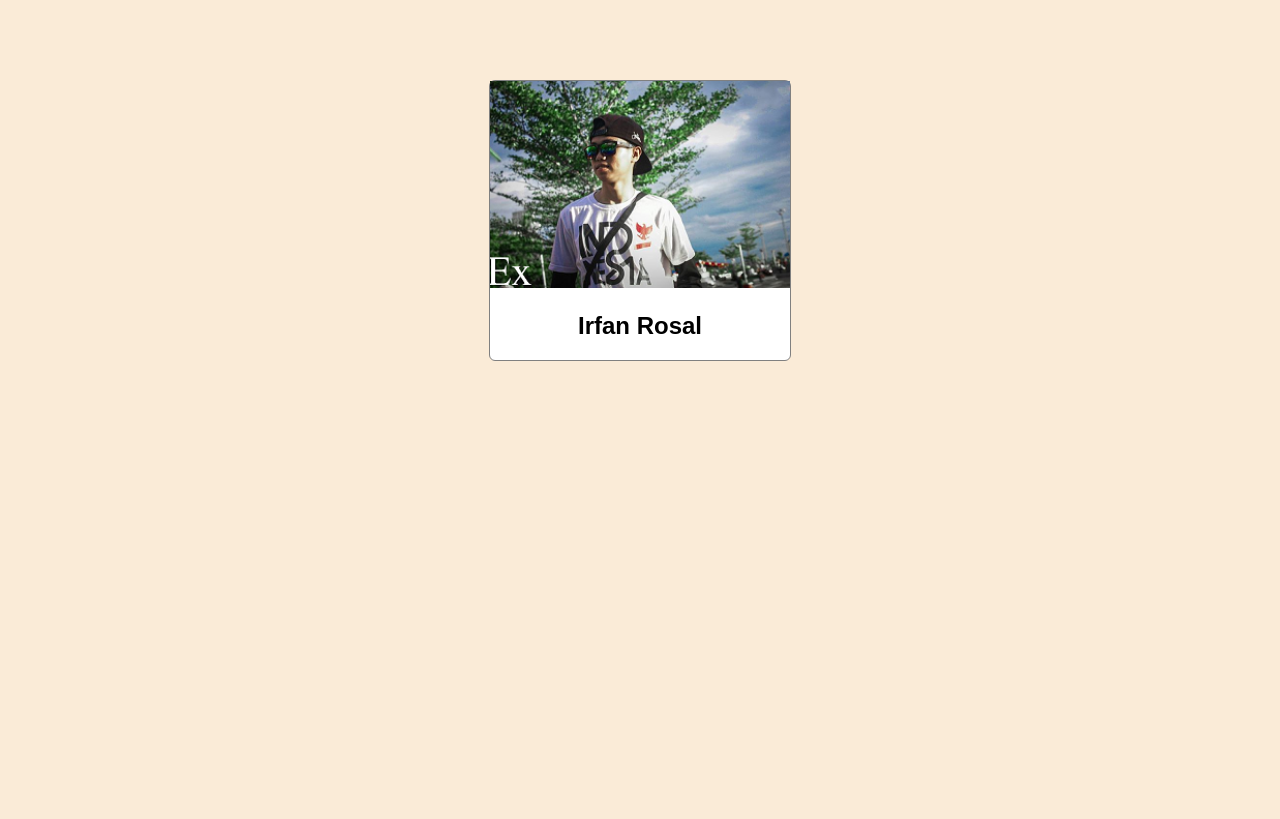
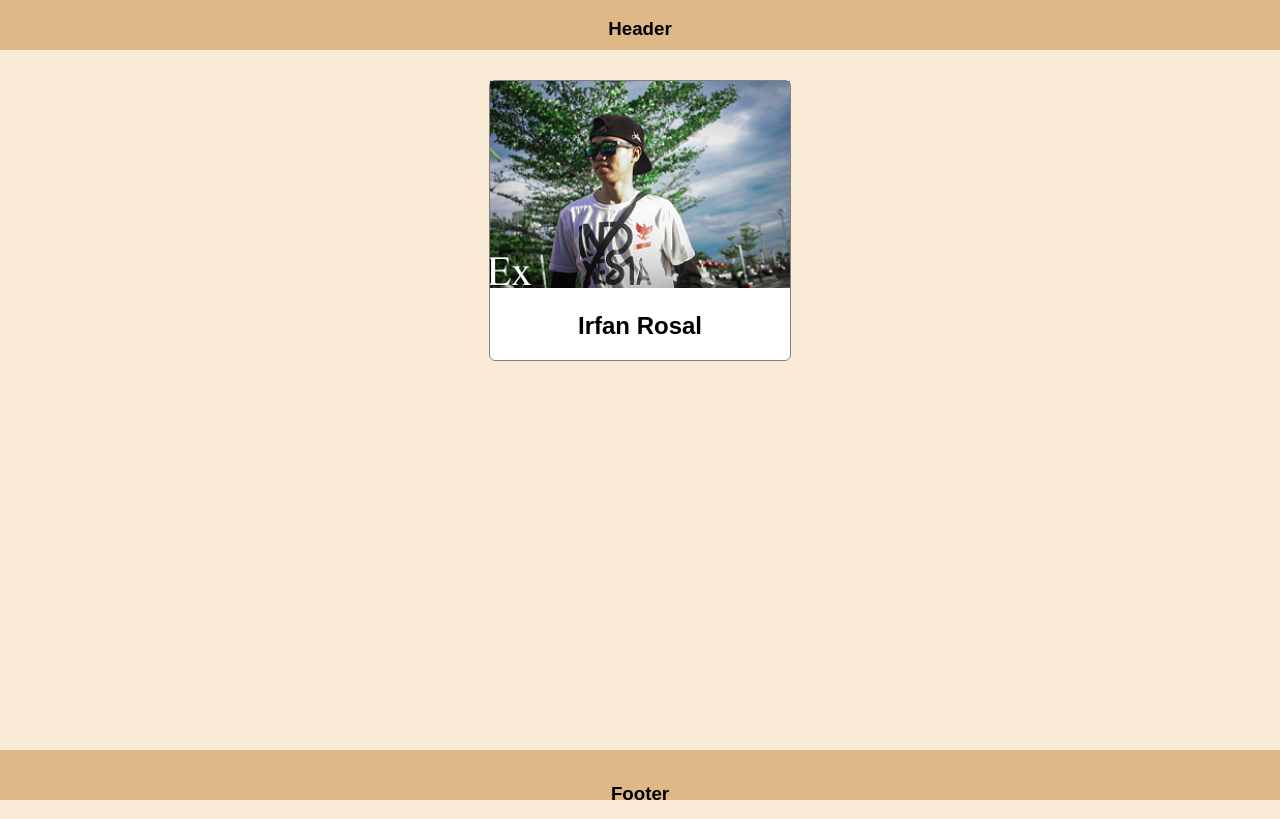
Before and after one commit to IrfanRZ44/mid, a plain HTML site: page index.html in a window 1280 px wide. Drawn offline with Linux system fonts and the light colour scheme.

```diff
--- a/index.html
+++ b/index.html
@@ -5,9 +5,20 @@
 </head>
 <link rel="stylesheet" href="style.css">
 <body>
+	<div id="header">
+		<h3>
+			Header
+		</h3>
+	</div>
 	<div id="profile-container">
 		<img id="profile-image" src="images/me.bmp" alt="profile image"/>
 		<h2 id="profile-name">Irfan Rosal</h2>
 	</div>
+
+	<div id="footer">
+		<h3>
+			Footer
+		</h3>
+	</div>
 </body>
 </html>
--- a/style.css
+++ b/style.css
@@ -23,3 +23,23 @@ body {
 #profile-name{
 	text-align: center;
 }
+
+#header{
+	width: 100%;
+	height: 50px;
+	position: absolute;
+	top: 0;
+	line-height: 20px;
+	background-color: burlywood;
+	text-align: center;
+}
+
+#footer{
+	width: 100%;
+	height: 50px;
+	position: absolute;
+	bottom: 0;
+	line-height: 50px;
+	background-color: burlywood;
+	text-align: center;
+}
```
